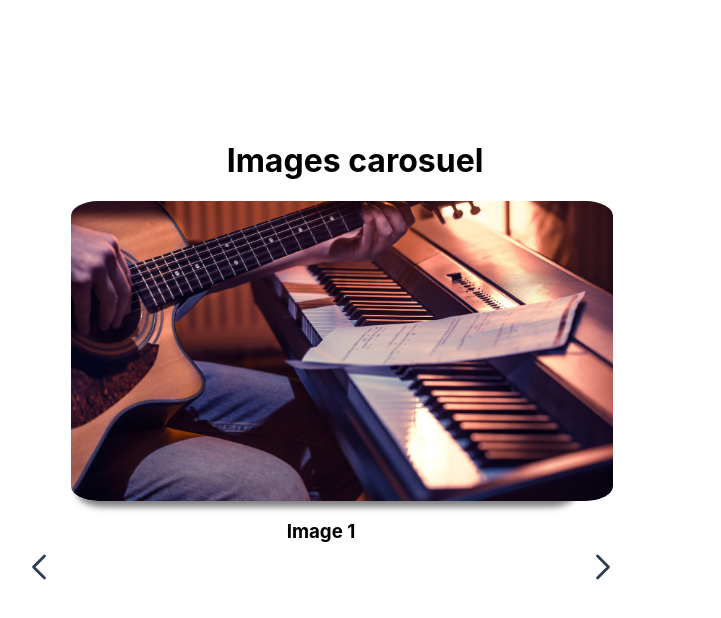
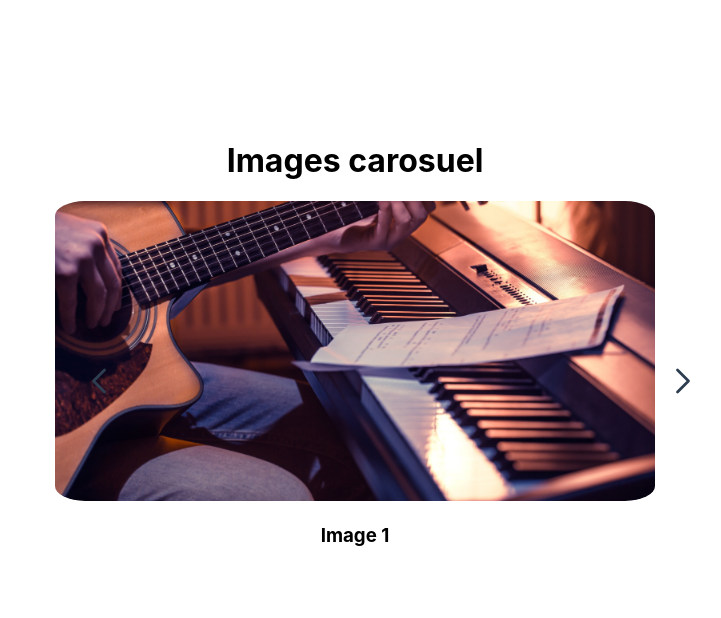
Before and after one commit to arielgomezmendez/carousel-new, a React (Create React App) app: page / in a window 1280 px wide. Shown: the top 618 px of the page, without its empty margins (285-1006 px from the left). Built offline with nearby package versions, Linux system fonts and the light colour scheme.

Commit message:
Change position of buttons

```diff
--- a/src/components/Card/Card.css
+++ b/src/components/Card/Card.css
@@ -3,21 +3,23 @@
     flex-direction: column;
     text-align: center;
     height: 300px;
-    max-width: 700px;
+    max-width: 600px;
+    margin: 0 auto;
 }
 
-.image-container {
+/*.image-container {
     height: 300px;
     max-width: 500px;
     border-radius: 5%;
     box-shadow: 6px 6px 6px gray;
     margin: 0 auto;
-}
+    overflow: hidden;
+}*/
 
 .card img {
     height: 300px;
-    max-width: 600px;
+    width: 600px;
     border-radius: 5%;
-    overflow-y: hidden;
-    overflow-x: hidden;
+    object-fit: cover;
+
 }
--- a/src/components/Carousel/Carousel.css
+++ b/src/components/Carousel/Carousel.css
@@ -10,21 +10,19 @@
   width: 50%;
   height: 8%;
   position: absolute;
-  bottom: 200px;
+  top: 350px;
   display: flex;
   flex-direction: row;
   justify-content: space-between;
   padding: 0;
-  margin-left: 20px;
-
-
+  margin-left: 100px;
 }
 
 .button-next,
 .button-prev {
   background-color: transparent;
   border: none;
-  margin-left: 20px;
+
 }
 
 .button-prev {
```
